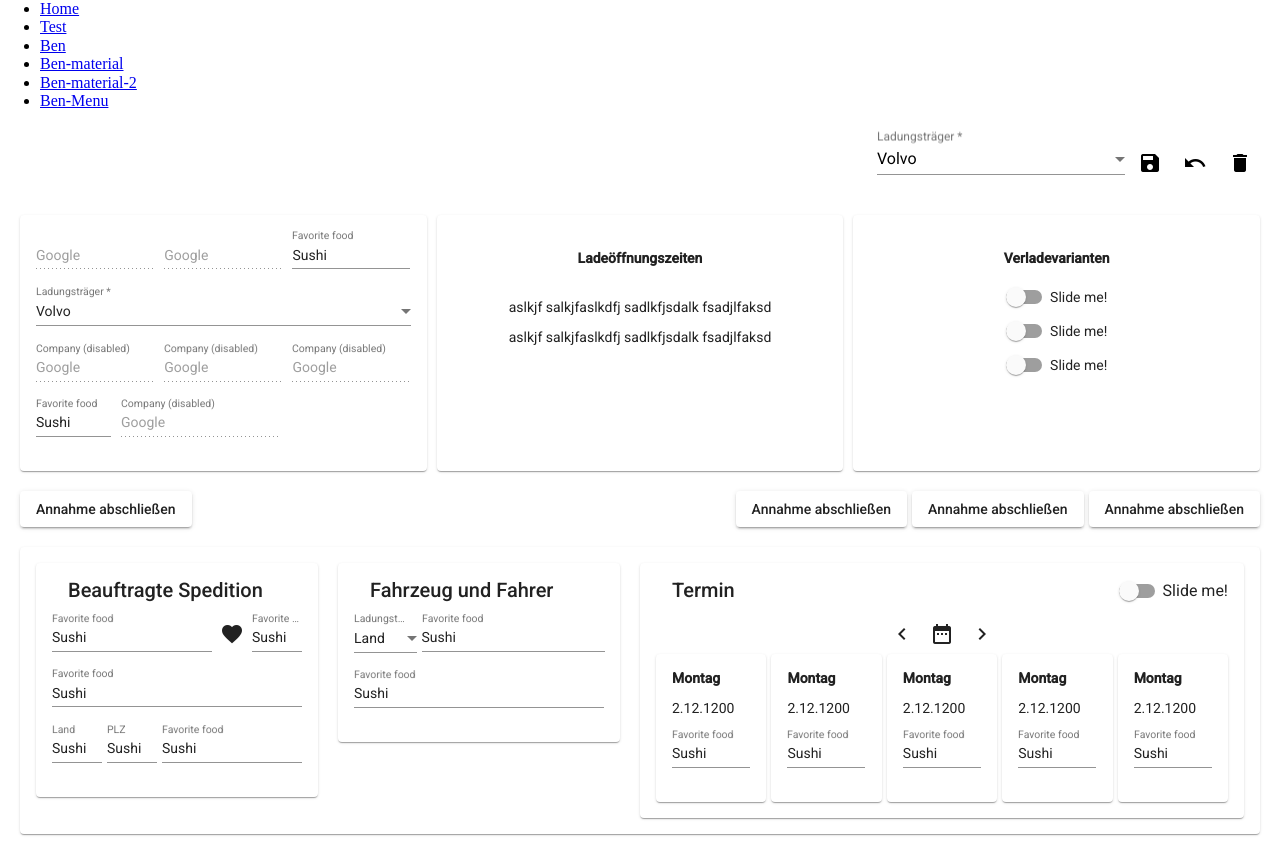
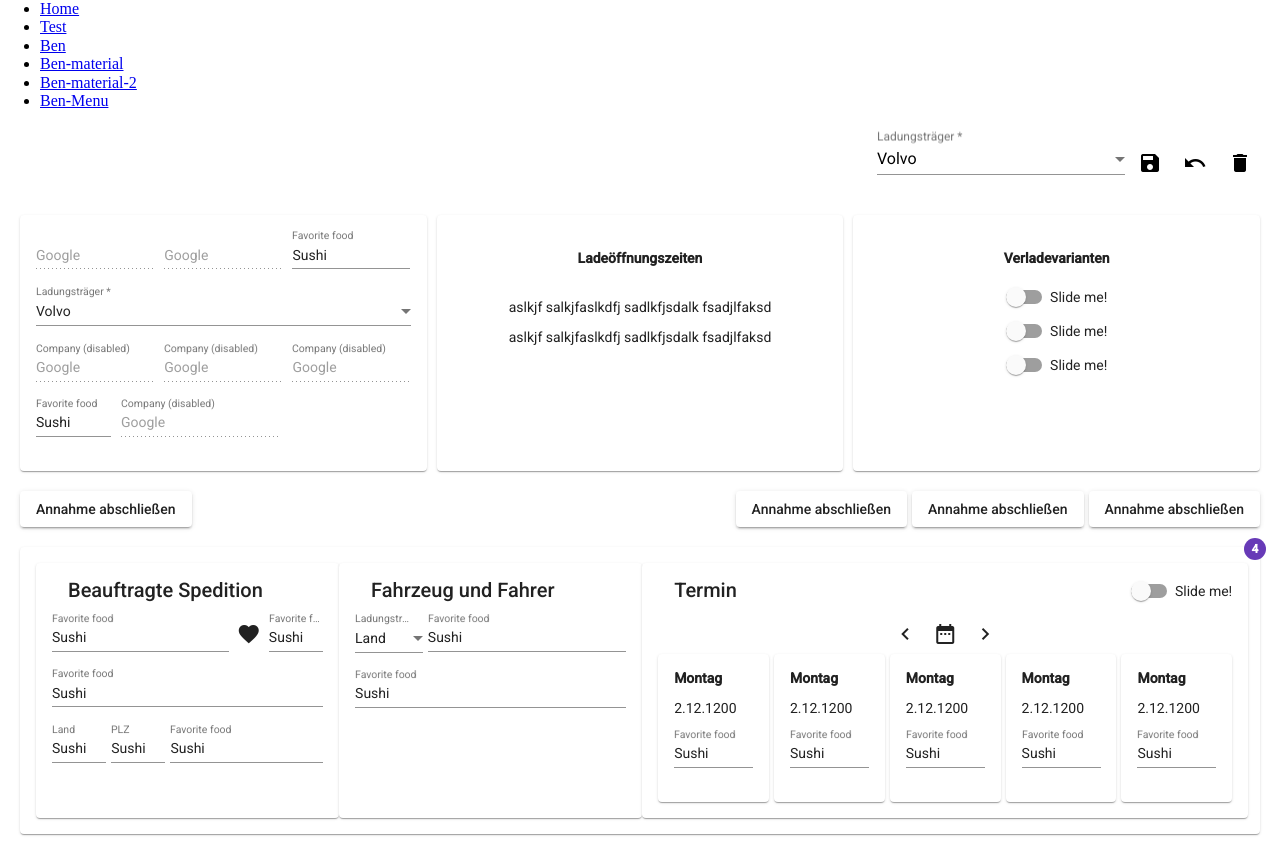
Before and after one commit to binoben/angular-8-material-flex-starter-template-qrncui, an Angular app: page /ben-material-2 in a window 1280 px wide. Built offline with nearby package versions, Linux system fonts and the light colour scheme.

Commit message:
2 files modified

```diff
--- a/src/app/ben-material-2/ben-material-2.component.css
+++ b/src/app/ben-material-2/ben-material-2.component.css
@@ -13,3 +13,11 @@ div{ border: 1px solid black} */
 ::ng-deep .mat-form-field-infix {
     width: auto !important;
 }
+
+
+  .mat-badge-medium.mat-badge-above .mat-badge-content {
+    top: -25px;
+}
+.badge{
+      margin-left: -3% !important;
+}
--- a/src/app/ben-material-2/ben-material-2.component.html
+++ b/src/app/ben-material-2/ben-material-2.component.html
@@ -118,9 +118,14 @@
 	</div>
 
 
-	<mat-card fxLayout="row " fxLayoutGap="20px" fxLayoutAlign="center flex-start">
-		<mat-card fxFlex>
-			<mat-card-header>
+	<mat-card fxLayout="row-reverse" fxLayoutGap="20px" fxLayoutAlign="center flex-start">
+		<mat-card-header class="badge" >
+			<span matBadge="4" matBadgeOverlap="false"></span>
+		</mat-card-header>
+
+		<mat-card-content>
+			<mat-card fxFlex >
+				<mat-card-header >
 
 					<mat-card-title>Beauftragte Spedition</mat-card-title>
 
@@ -265,7 +270,7 @@
 				</mat-card-content>
 
 			</mat-card>
-
+		</mat-card-content>
 	</mat-card>
 
 
```
Lines whose indentation alone changed are shown as unchanged.
